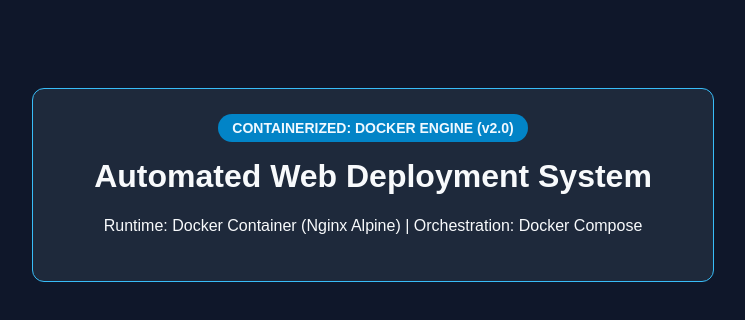
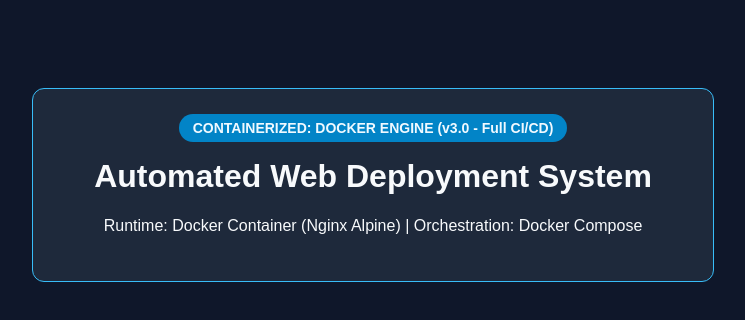
Before and after one commit to ninoandi/devops-automated-web-deploy, a plain HTML site: page app/index.html in a window 1280 px wide. Shown: the whole page, without its empty margins (267-1012 px from the left). Drawn offline with Linux system fonts and the light colour scheme.

Commit message:
feat: upgrade web banner to v3.0 via automated CI/CD

```diff
--- a/app/index.html
+++ b/app/index.html
@@ -11,7 +11,7 @@
 </head>
 <body>
   <div class="card">
-    <span class="badge">CONTAINERIZED: DOCKER ENGINE (v2.0)</span>
+    <span class="badge">CONTAINERIZED: DOCKER ENGINE (v3.0 - Full CI/CD)</span>
     <h1>Automated Web Deployment System</h1>
     <p>Runtime: Docker Container (Nginx Alpine) | Orchestration: Docker Compose</p>
   </div>
```
